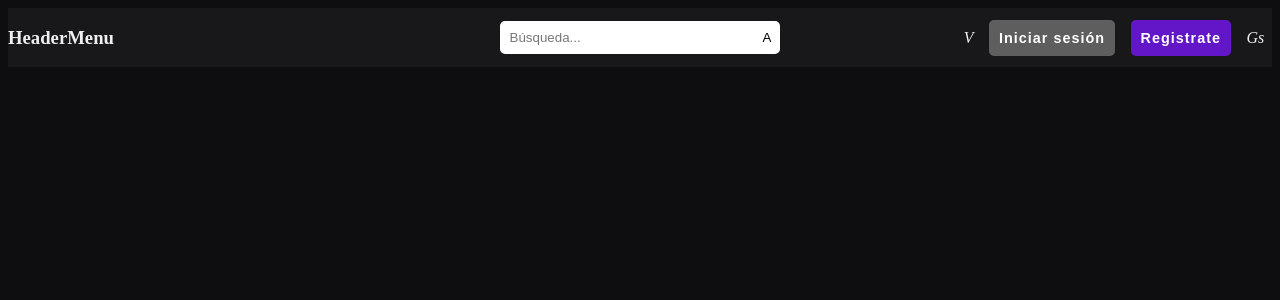
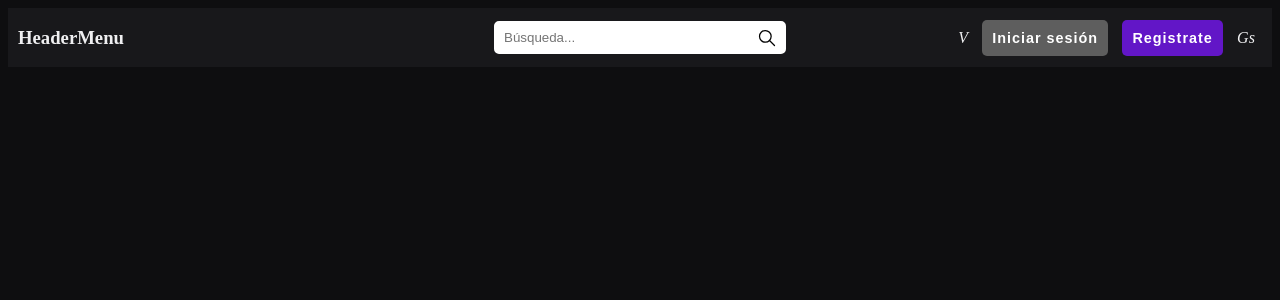
Before and after one commit to jenri019/twitch-replication, a React (Create React App) app: page / in a window 1280 px wide. Shown: the top 300 px of the page. Built offline with nearby package versions, Linux system fonts and the light colour scheme.

Commit message:
Adding functions and styles to searchbar

```diff
--- a/src/components/header/Header.jsx
+++ b/src/components/header/Header.jsx
@@ -8,6 +8,7 @@ const NavigationBar = styled.nav`
     display: grid;
     grid-template-columns: 1fr 2fr 1fr;
     background-color: #18181b;
+    padding: 0 10px;
 `;
 
 export const Header = () => {
--- a/src/components/header/HeaderSearchbar.jsx
+++ b/src/components/header/HeaderSearchbar.jsx
@@ -3,7 +3,7 @@ import styled from 'styled-components'
 
 export const HeaderSearchbar = () => {
 
-  const [inputValue, setInputValue] = useState('Búsqueda...');
+  const [inputValue, setInputValue] = useState('');
 
   const handleInputChange = (e) => {
       setInputValue(e.target.value);
@@ -18,13 +18,19 @@ export const HeaderSearchbar = () => {
 
   return (
     <StyledDiv>
-      <StyledForm action="" onSubmit={handleSubmit}>
+      <StyledForm onSubmit={handleSubmit}>
         <StyledInput
           type="text"
           value={inputValue}
           onChange={handleInputChange}
+          placeholder="Búsqueda..."
         />
-        <SubmitButton>A
+        <SubmitButton>
+        <svg xmlns="http://www.w3.org/2000/svg" className="icon icon-tabler icon-tabler-search" width="20" height="20" viewBox="0 0 24 24" strokeWidth="1.5" stroke="#000000" fill="none" strokeLinecap="round" strokeLinejoin="round">
+          <path stroke="none" d="M0 0h24v24H0z" fill="none"/>
+          <circle cx="10" cy="10" r="7" />
+          <line x1="21" y1="21" x2="15" y2="15" />
+        </svg>
         </SubmitButton>
       </StyledForm>
     </StyledDiv>
--- a/src/index.css
+++ b/src/index.css
@@ -10,4 +10,5 @@ html, body {
 
 button:hover {
     cursor: pointer;
+    opacity: 0.9;
 }
```
